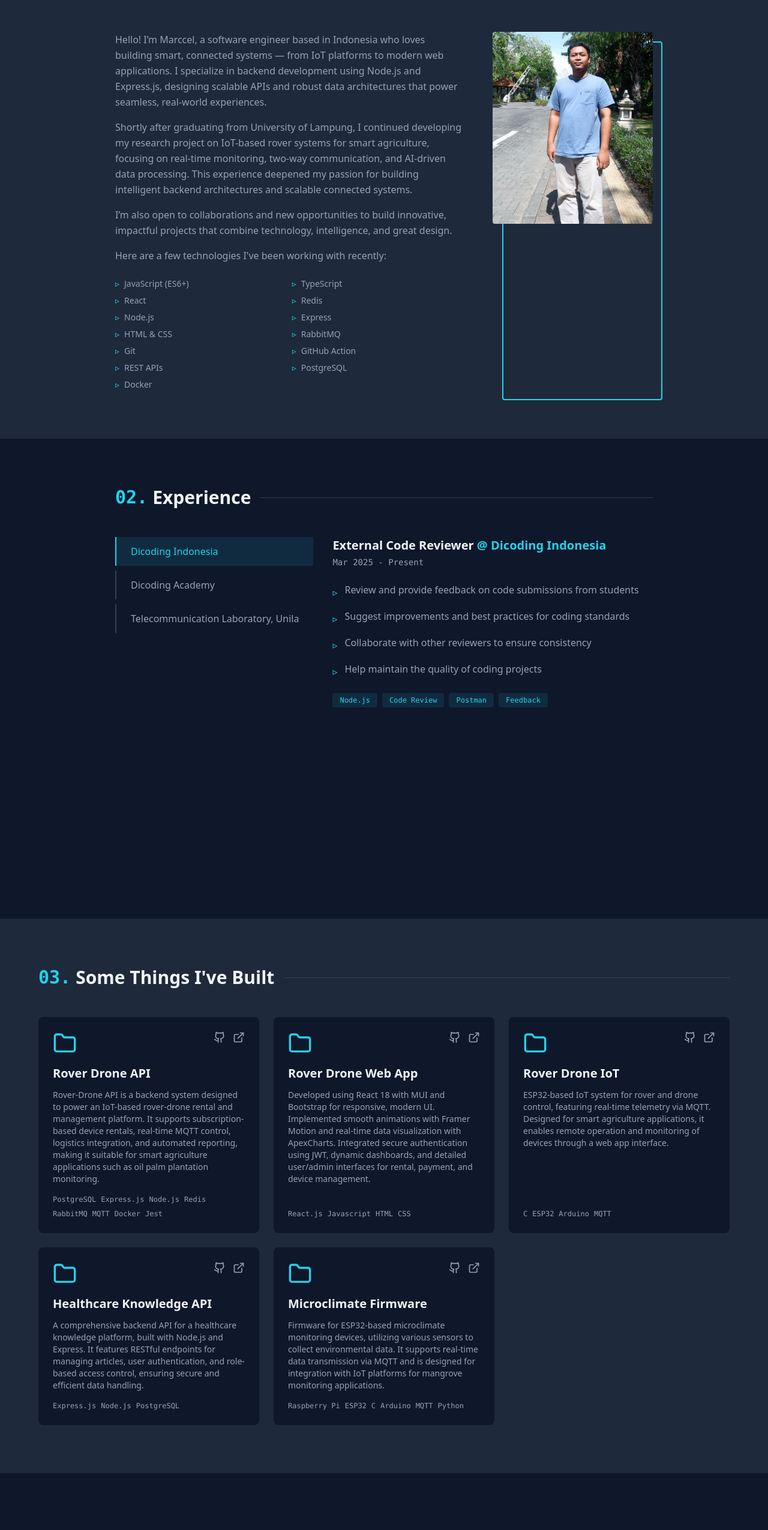
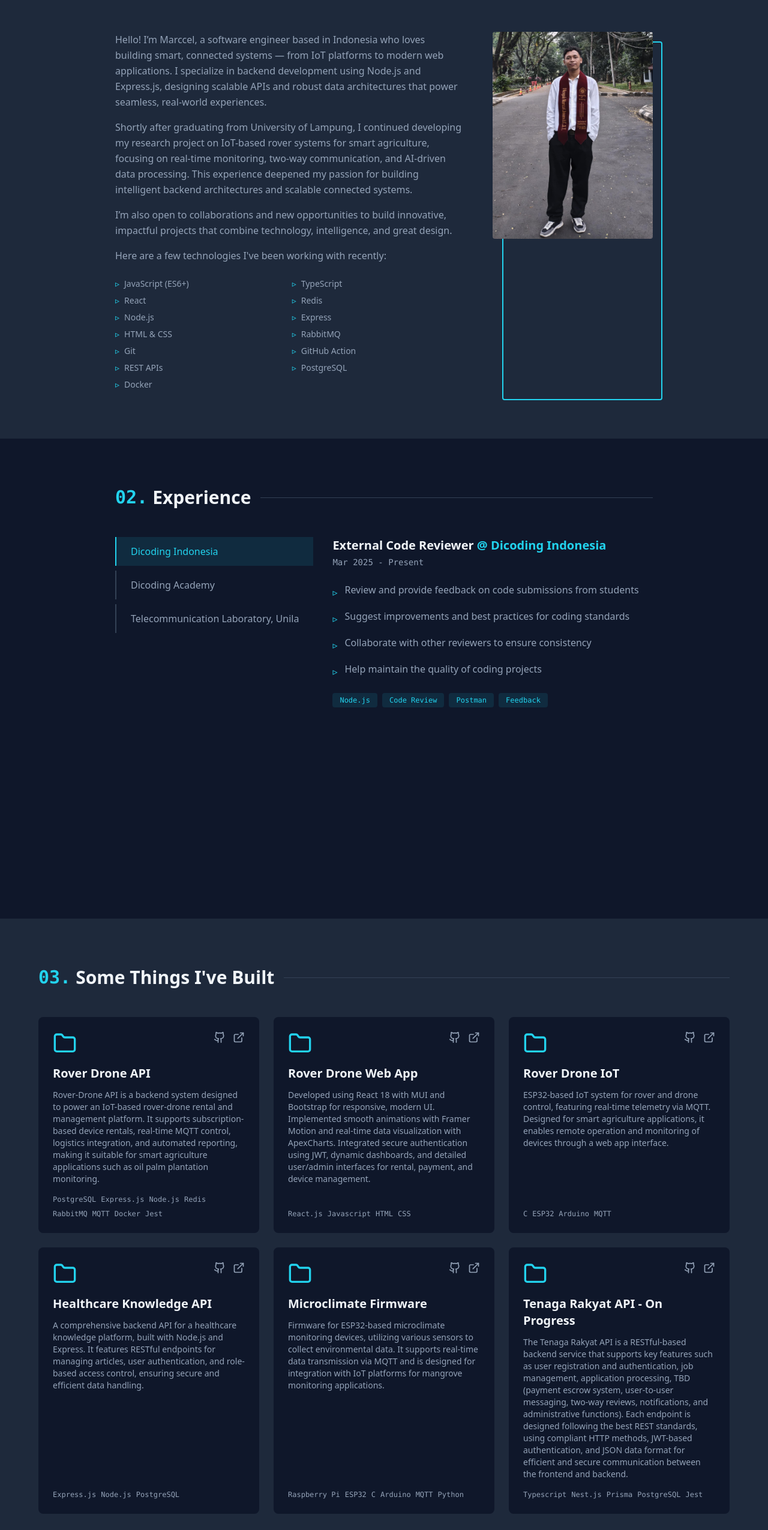
Before and after one commit to marcceljanara/portfolio, a React (Create React App) app: page / in a window 1280 px wide. Shown: the part 911-3461 px from the top of the page at 60% size. Built offline with nearby package versions, Linux system fonts and the light colour scheme.

Commit message:
add new project & update new photo profile

```diff
--- a/src/components/About.jsx
+++ b/src/components/About.jsx
@@ -51,7 +51,7 @@ const About = () => {
               <div className="aspect-square bg-slate-700 flex items-center justify-center text-slate-500">
                 <div className="text-center">
                   <p className="text-sm">
-                    <img src="photo_profile.jpg" alt="photo_profile" srcset="" />
+                    <img src="photo_profile2.jpeg" alt="photo_profile" srcset="" />
                   </p>
                 </div>
               </div>
--- a/src/components/Projects.jsx
+++ b/src/components/Projects.jsx
@@ -38,6 +38,13 @@ const Projects = () => {
       github: 'https://github.com/marcceljanara/Microclimate',
       external: '#'
     },
+    {
+      title: 'Tenaga Rakyat API - On Progress',
+      description: 'The Tenaga Rakyat API is a RESTful-based backend service that supports key features such as user registration and authentication, job management, application processing, TBD (payment escrow system, user-to-user messaging, two-way reviews, notifications, and administrative functions). Each endpoint is designed following the best REST standards, using compliant HTTP methods, JWT-based authentication, and JSON data format for efficient and secure communication between the frontend and backend.',
+      technologies: ['Typescript', 'Nest.js', 'Prisma', 'PostgreSQL', 'Jest'],
+      github: 'https://github.com/marcceljanara/tenaga-rakyat-api',
+      external: '#',
+    }
   ];
 
   return (
```
Also changed, not shown: public/photo_profile2.jpeg (added).
